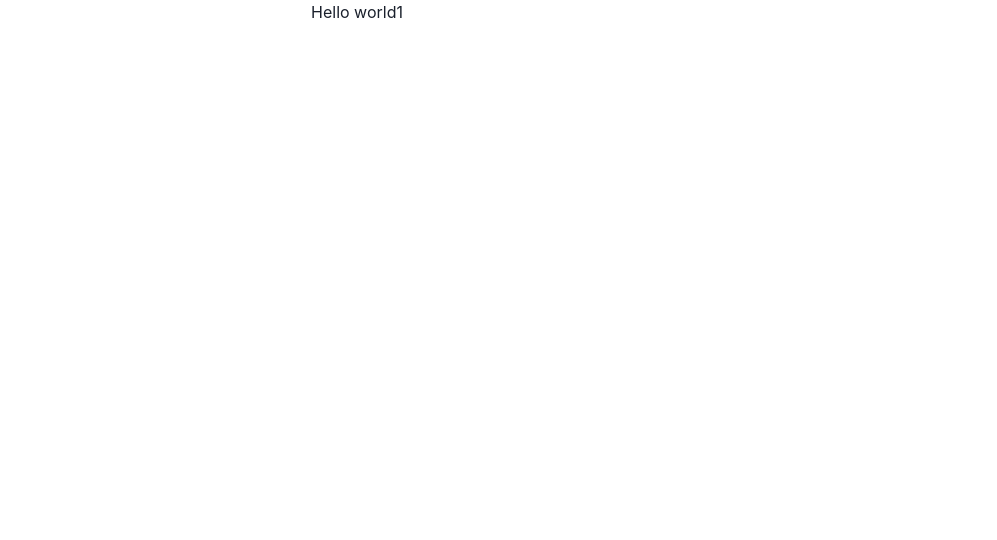
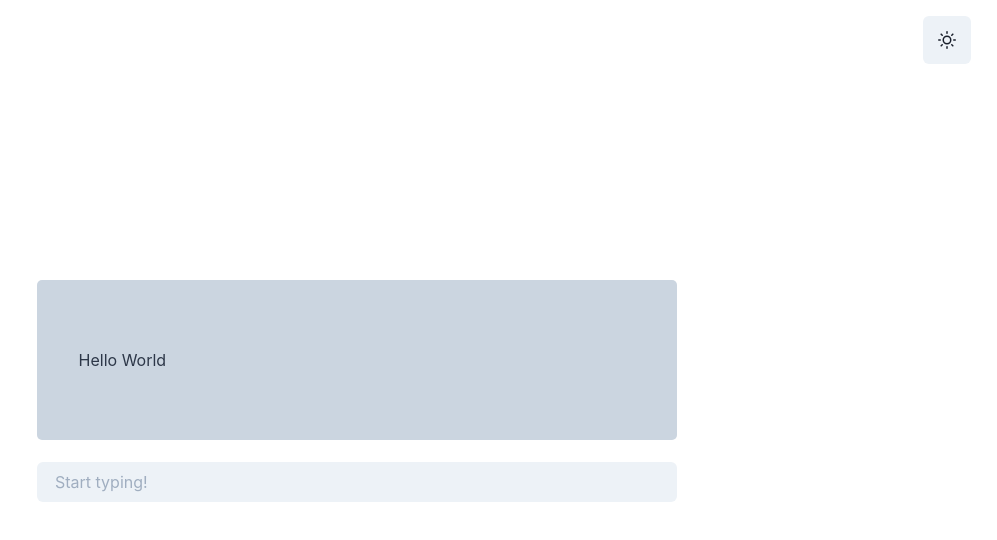
Before and after one commit to AmirovAldiyar/typing-app, a React (Create React App) app: page / in a window 1280 px wide. Shown: the top 540 px of the page, without its empty margins (283-1280 px from the left). Built offline with nearby package versions, Linux system fonts and the light colour scheme.

Commit message:
V1 of typing app

```diff
--- a/package.json
+++ b/package.json
@@ -3,6 +3,7 @@
   "version": "0.1.0",
   "private": true,
   "dependencies": {
+    "@chakra-ui/icons": "^1.0.10",
     "@chakra-ui/react": "^1.5.1",
     "@emotion/react": "^11.1.5",
     "@emotion/styled": "^11.3.0",
--- a/src/App.js
+++ b/src/App.js
@@ -1,13 +1,17 @@
 import logo from './logo.svg';
 import './App.css';
-import { ChakraProvider } from '@chakra-ui/react'
+import { ChakraProvider, Box, Text, Center, SimpleGrid } from '@chakra-ui/react'
+import AppText from './components/AppText';
+import AppMain from './components/AppMain';
+import AppNavbar from './components/AppNavbar';
+import AppColorModeButton from './components/AppColorModeButton';
 
 function App() {
   return (
-    <ChakraProvider>
-      <div className="App">
-        <h1>Hello world1</h1>
-      </div>
+    <ChakraProvider><AppColorModeButton/>
+      <Center display='flex' w='100%' height='100vh'>
+        <AppMain/>
+      </Center>
     </ChakraProvider>
   );
 }
--- /dev/null
+++ b/src/components/AppColorModeButton.jsx
@@ -0,0 +1,13 @@
+import { IconButton } from '@chakra-ui/react'
+import { Box, useColorMode, useColorModeValue } from '@chakra-ui/react'
+import { SunIcon } from '@chakra-ui/icons'
+import React from 'react'
+
+export default function AppColorModeButton() {
+    const { toggleColorMode } = useColorMode()
+    const buttonColor = useColorModeValue("white", 'gray.600')
+    const navbarColor = useColorModeValue("gray.300", 'gray.700')
+    return (
+        <IconButton aria-label='Change Color Mode' icon={<SunIcon/>} size='lg' position='absolute' right='2vw' top='2vh' onClick={toggleColorMode}/>
+    )
+}
--- /dev/null
+++ b/src/components/AppInput.jsx
@@ -0,0 +1,8 @@
+import { Input } from '@chakra-ui/input'
+import React from 'react'
+
+export default function AppInput({onChange, value}) {
+    return (
+        <Input value={value} onChange={onChange} mt={1} placeholder='Start typing!' size='md' variant='filled' onChange={onChange}/>
+    )
+}
--- /dev/null
+++ b/src/components/AppMain.jsx
@@ -0,0 +1,58 @@
+import { useColorModeValue } from '@chakra-ui/react'
+import { useForceUpdate } from '@chakra-ui/hooks'
+import { SimpleGrid } from '@chakra-ui/layout'
+import React, { useState } from 'react'
+import AppInput from './AppInput'
+import AppText from './AppText'
+
+const requestMode ={
+    method: 'GET', // *GET, POST, PUT, DELETE, etc.
+    mode: 'cors', // no-cors, *cors, same-origin
+  }
+
+export default function AppMain() {
+    const [highlightEnd, setHighlightEnd] = useState(0)
+    const [text, setText] = useState('Hello World')
+    const [color, setColor] = useState('green')
+    const [saved, setSaved] = useState('')
+    const [input, setInput] = useState('')
+    const textBackgroundColor = useColorModeValue("gray.300", 'gray.700')
+
+    const onChange = async (event) => {
+        setInput(event.target.value)
+        let value = saved + event.target.value;
+        let size = 0
+        for(let i = 0; i < value.length; i++){
+            if(value[i] === text[i]){
+                size++;
+            }else{
+                break;
+            }
+        }
+        console.log(size);
+        console.log(value.length);
+        if(size !== value.length){
+            setColor('tomato')
+        }else{
+            if(value[value.length-1] === ' '){
+                setSaved(value)
+                setInput('')
+            }
+            if(size===text.length){
+                setSaved('')
+                setInput('')
+                value=''
+                setText(await (await fetch("https://typing-backend.vercel.app/v1/randomtext", requestMode)).text())
+            }
+            setColor('green')
+        }
+        setHighlightEnd(value.length)
+    }
+
+    return (
+        <SimpleGrid columns={1} width='50%' height='30vh' spacing='0px'>
+          <AppText text={text} fontSize='2vh' backgroundColor={textBackgroundColor} highlightBegin={0} highlightEnd={highlightEnd} highlightColor={color}/>
+          <AppInput value={input} onChange={onChange}/>
+        </SimpleGrid>
+    )
+}
--- /dev/null
+++ b/src/components/AppNavbar.jsx
@@ -0,0 +1,14 @@
+import { Button } from '@chakra-ui/button'
+import { Box, useColorMode, useColorModeValue } from '@chakra-ui/react'
+import React from 'react'
+
+export default function AppNavbar() {
+    const { toggleColorMode } = useColorMode()
+    const buttonColor = useColorModeValue("white", 'gray.600')
+    const navbarColor = useColorModeValue("gray.300", 'gray.700')
+    return (
+        <Box width='100%' height='4vh' backgroundColor={navbarColor} position='absolute'>
+            <Button onClick={toggleColorMode} backgroundColor={buttonColor} size='sm' mt='0.5vh' right={10} position='absolute'>Color Mode</Button>
+        </Box>
+    )
+}
--- /dev/null
+++ b/src/components/AppText.jsx
@@ -0,0 +1,12 @@
+import { useColorModeValue } from '@chakra-ui/react'
+import { Box, Center, Text } from '@chakra-ui/layout'
+import React from 'react'
+
+export default function AppText({text, fontSize, backgroundColor, highlightBegin=0, highlightEnd=0, highlightColor}) {
+    const textColor = useColorModeValue('gray.700', 'gray.300')
+    return (
+        <Box backgroundColor={backgroundColor} display='flex' height='20vh' width='100%' alignItems='center' rounded={5} pl='2vw'>
+            <Text color={textColor} fontSize={fontSize} m={4} textAlign='left'>{text.slice(0,highlightBegin)}<strong style={{color: highlightColor}}>{text.slice(highlightBegin, highlightEnd)}</strong>{text.slice(highlightEnd, text.length)}</Text>
+        </Box>
+    )
+}
```
Also changed, not shown: 1 other file (tests, documents, lock files or other folders).
